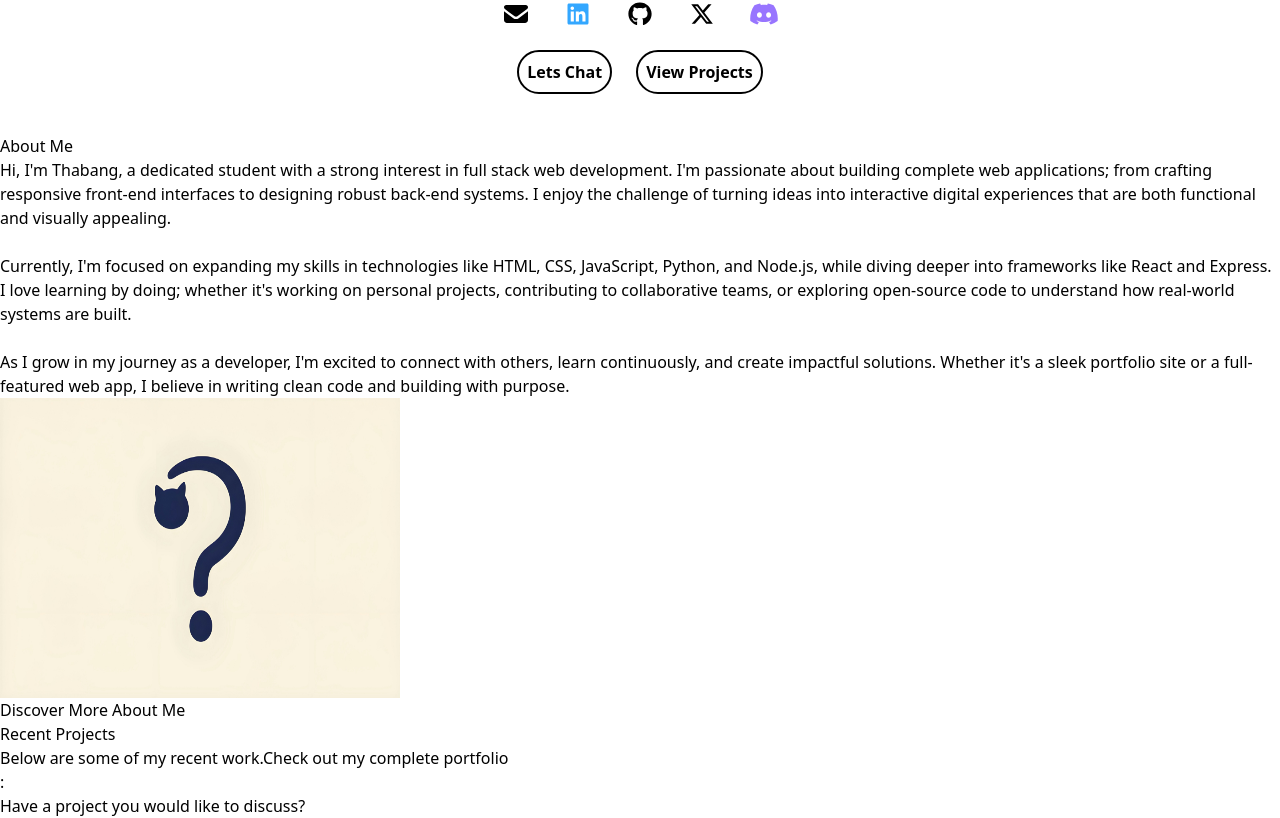
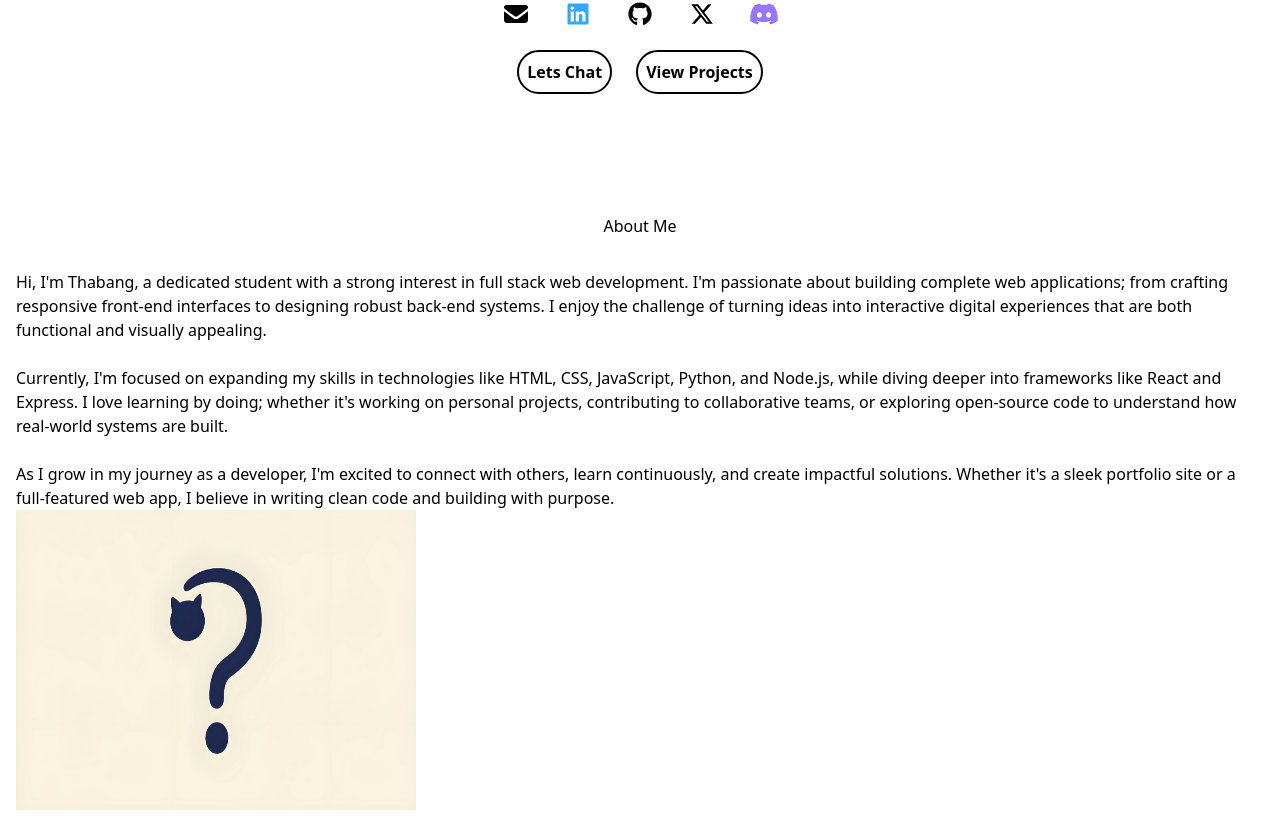
Before and after one commit to thabangDev77/thabangdev-portfolio, a React (Vite) app in the folder thabangdev-portfolio/: page / in a window 1280 px wide. Shown: the part 451-1269 px from the top of the page. Built offline with nearby package versions, Linux system fonts and the light colour scheme.

Commit message:
style: display items flex in the about me section

```diff
--- a/thabangdev-portfolio/src/components/about/About.jsx
+++ b/thabangdev-portfolio/src/components/about/About.jsx
@@ -3,7 +3,7 @@
 
 function About() {
     return (
-        <section>
+        <section className='flex flex-col justify-center items-center gap-8 my-20 px-4'>
             <h2>About Me</h2>
 
             <div>
```
